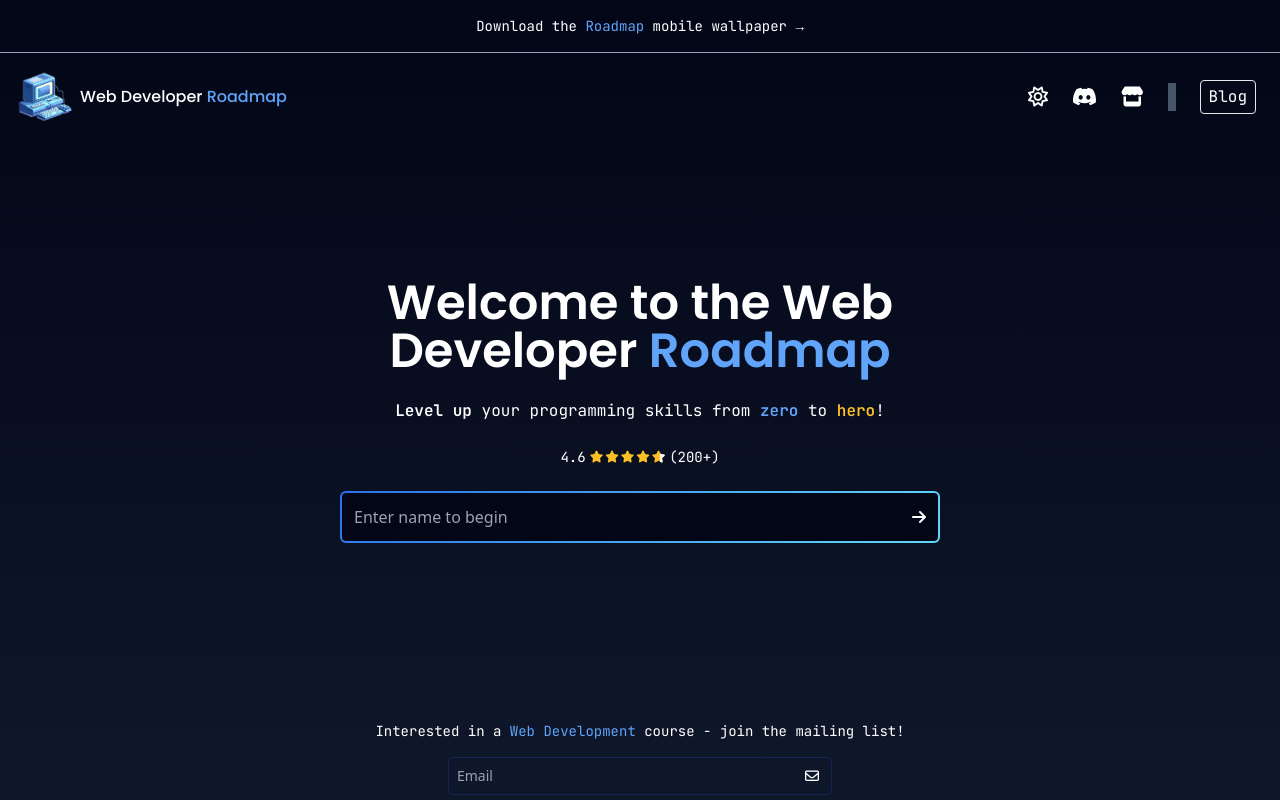
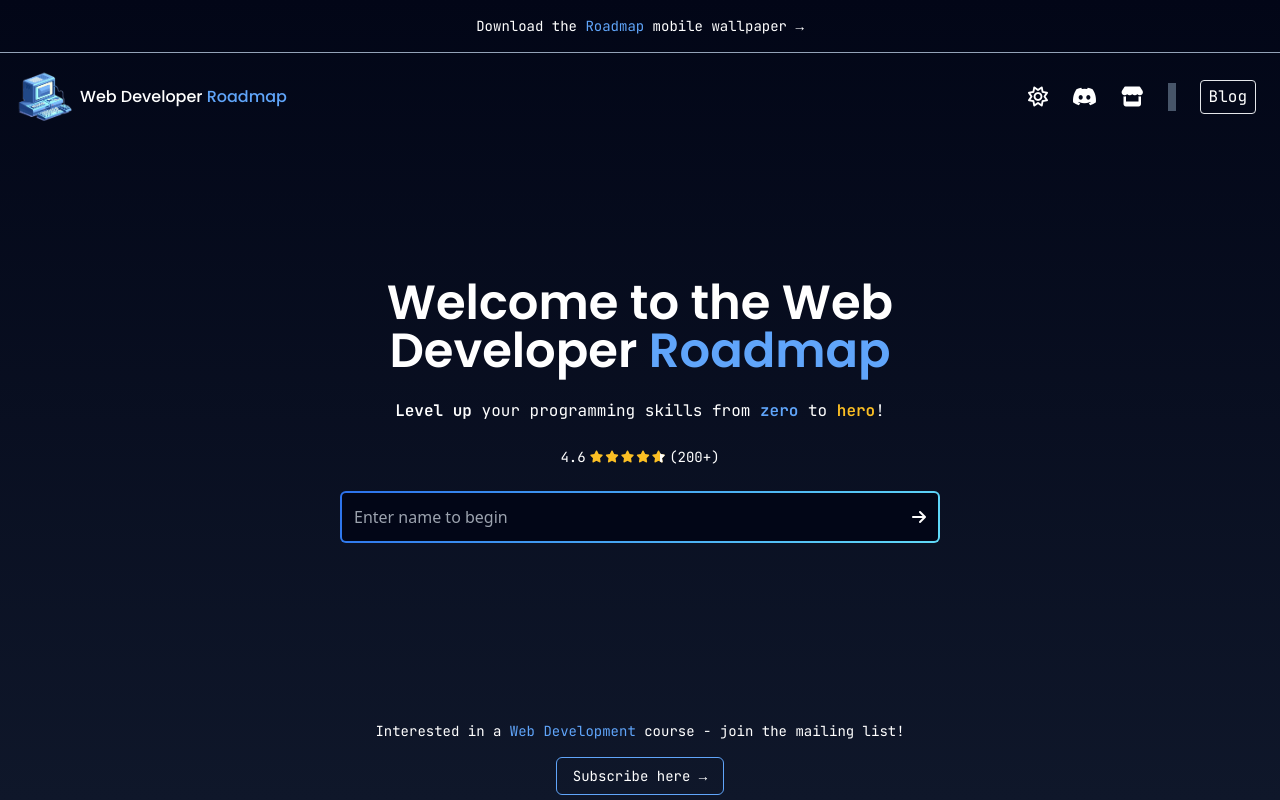
Before and after one commit to jamezmca/roadmap-v2, a SvelteKit app: page / in a window 1280 px wide. Shown: the top 800 px of the page. Built offline with nearby package versions, Linux system fonts and the light colour scheme.

Commit message:
Update Footer.svelte

```diff
--- a/src/components/Footer.svelte
+++ b/src/components/Footer.svelte
@@ -126,10 +126,16 @@
 
     <div class="flex flex-col gap-4">
         <h4 class="text-center">
-            Interested in a <span class="text-blue-400">Web Development</span> course - join
-            the mailing list!
+            Interested in a <span class="text-blue-400">Web Development</span> course
+            - join the mailing list!
         </h4>
-        <div
+        <a
+            href="https://smoljamesnewsletter.beehiiv.com/subscribe"
+            target="_blank"
+            class="mx-auto p-2 px-4 hover:border-blue-600 duration-200 rounded-md border border-blue-400"
+            ><h4>Subscribe here &rarr;</h4></a
+        >
+        <!-- <div
             class={"flex mx-auto w-full max-w-96 border border-solid  duration-200 rounded overflow-hidden " +
                 styles.inputColor}
         >
@@ -157,7 +163,7 @@
                     </div>
                 {/if}
             </button>
-        </div>
+        </div> -->
     </div>
     <!-- <div class="flex flex-col gap-4">
         <h4 class="text-center">The brand new Smoljames Store </h4>
@@ -165,7 +171,9 @@
     <div class="flex flex-col gap-4 text-center">
         <h4 class="">Join the Guild</h4>
 
-        <div class="flex gap-4 items-center flex-wrap justify-center text-2xl sm:text-3xl">
+        <div
+            class="flex gap-4 items-center flex-wrap justify-center text-2xl sm:text-3xl"
+        >
             <a
                 href={"https://github.com/jamezmca"}
                 target="_blank"
@@ -196,7 +204,7 @@
             </a>
         </div>
     </div>
-    <div class="flex flex-row items-center gap-2 text-sx sm:text-sm ">
+    <div class="flex flex-row items-center gap-2 text-sx sm:text-sm">
         <a
             href="https://www.smoljames.com"
             class="flex items-center gap-2"
```
